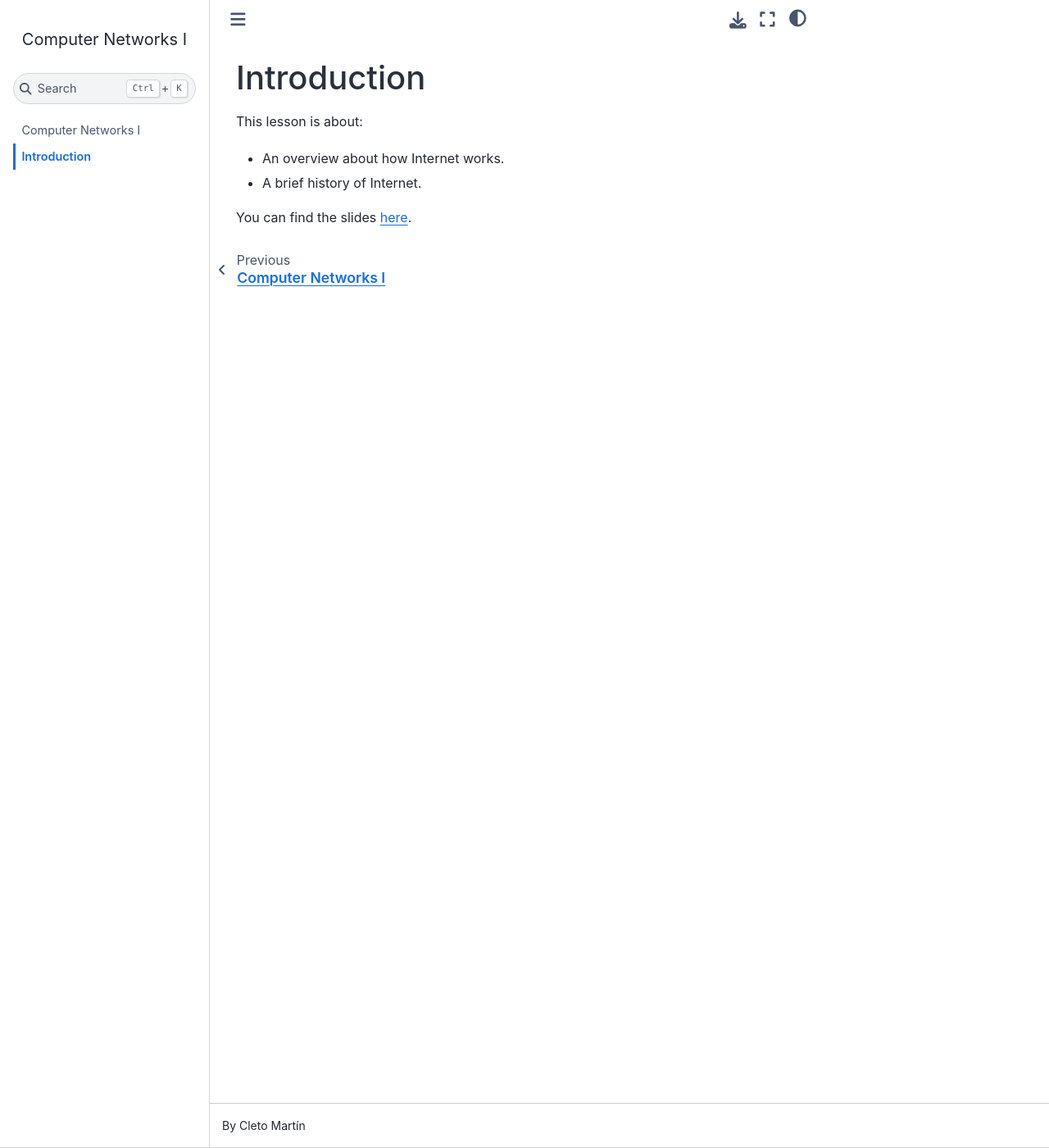
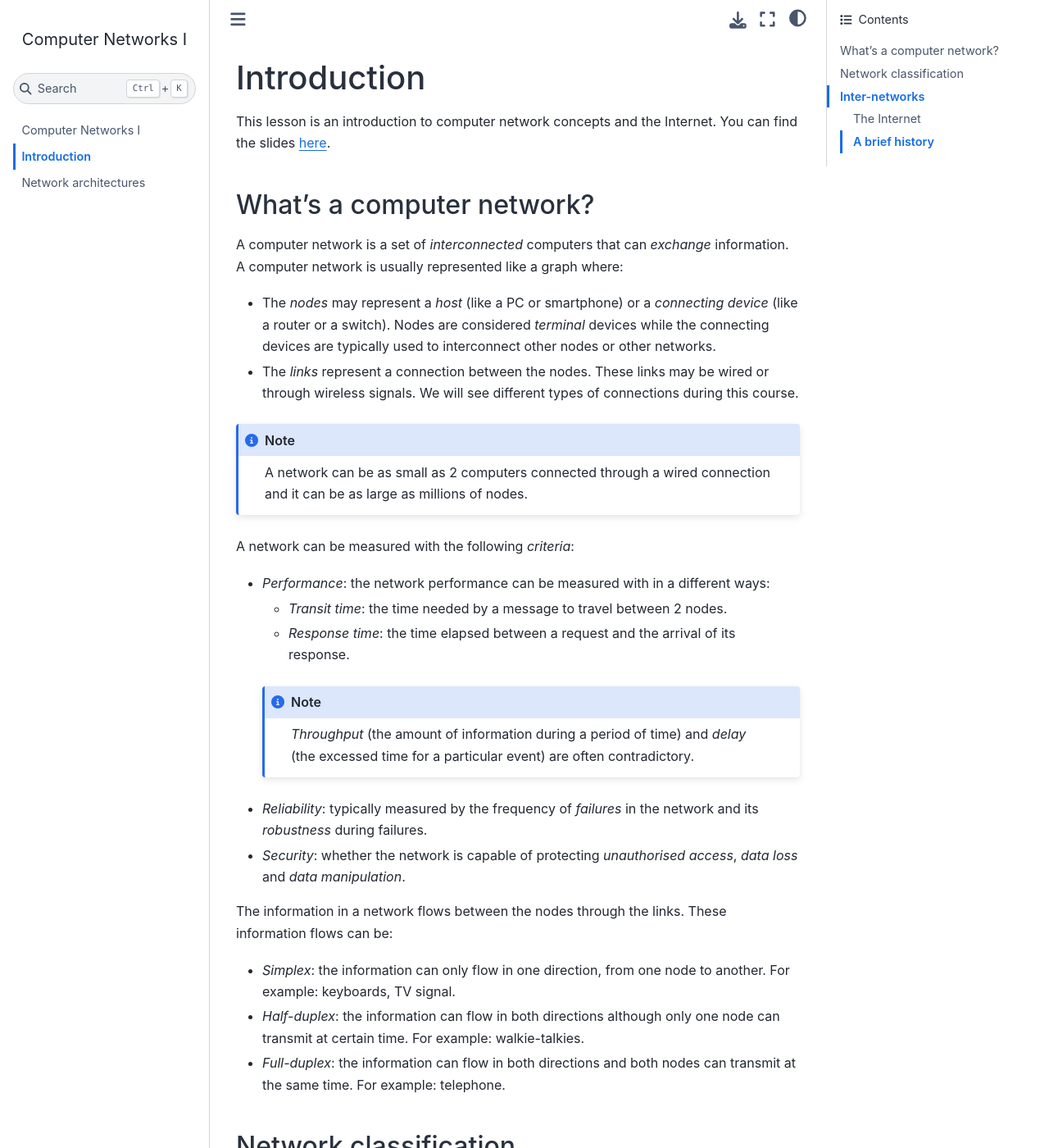
Before and after one commit to cletomartin/redes1, a Jupyter Book: the page built from introduction.md, in a window 1280 px wide and 1400 px high. Shown: the whole window at 82% size. Built offline with Jupyter Book 1.0.4 settings and Sphinx 7.4.7 and the Sphinx Book theme 1.1.4, drawn with Linux system fonts in a browser that asks for light colours; some of the changed text lies outside the part shown.

Commit message:
more stuff

````diff
--- a/_config.yml
+++ b/_config.yml
@@ -5,6 +5,7 @@
 author: Cleto Martín
 exclude_patterns:
   - README.md
+  - .venv
 
 execute:
   execute_notebooks: off
--- a/_toc.yml
+++ b/_toc.yml
@@ -5,3 +5,4 @@ format: jb-book
 root: main
 chapters:
   - file: introduction.md
+  - file: architectures.md
--- a/introduction.md
+++ b/introduction.md
@@ -1,9 +1,76 @@
 (intro)=
 # Introduction
 
-This lesson is about:
+This lesson is an introduction to computer network concepts and the Internet.
+You can find the slides [here](slides/introduction.odp).
 
-- An overview about how Internet works.
-- A brief history of Internet.
+## What's a computer network?
 
-You can find the slides [here](slides/introduction.odp).
+A computer network is a set of _interconnected_ computers that can _exchange_ information.
+A computer network is usually represented like a graph where:
+
+- The _nodes_ may represent a _host_ (like a PC or smartphone) or a _connecting device_ (like a router or a switch).
+  Nodes are considered _terminal_ devices while the connecting devices are typically used to interconnect other nodes or other networks.
+- The _links_ represent a connection between the nodes. These links may be wired or through wireless signals. We will see different types of connections during this course.
+
+
+```{note}
+A network can be as small as 2 computers connected through a wired connection and it can be as large as millions of nodes.
+```
+
+A network can be measured with the following _criteria_:
+
+- _Performance_: the network performance can be measured with in a different ways:
+
+  - _Transit time_: the time needed by a message to travel between 2 nodes.
+  - _Response time_: the time elapsed between a request and the arrival of its response.
+
+  ```{note}
+  _Throughput_ (the amount of information during a period of time) and _delay_ (the excessed time for a particular event) are often contradictory.
+  ```
+
+- _Reliability_: typically measured by the frequency of _failures_ in the network and its _robustness_ during failures.
+
+- _Security_: whether the network is capable of protecting _unauthorised access_, _data loss_ and _data manipulation_.
+
+The information in a network flows between the nodes through the links.
+These information flows can be:
+
+- _Simplex_: the information can only flow in one direction, from one node to another.
+  For example: keyboards, TV signal.
+
+- _Half-duplex_: the information can flow in both directions although only one node can transmit at certain time.
+  For example: walkie-talkies.
+
+- _Full-duplex_: the information can flow in both directions and both nodes can transmit at the same time.
+  For example: telephone.
+
+## Network classification
+
+There are different criteria on which one could classify a computer network.
+
+### By type of connection
+
+The link is the connection between two nodes of the network.
+This link can be of two types:
+
+- _Point-to-point_:
+
+- _Multipoint_:
+
+### By topology
+
+- _Mesh_
+- _Star_
+- _Bus_
+- _Ring_
+
+### By size
+
+- LAN
+- WAN
+
+## Inter-networks
+
+### The Internet
+### A brief history
````
Also changed, not shown: architectures.md (added, +9 -0 lines), 1 other file.
